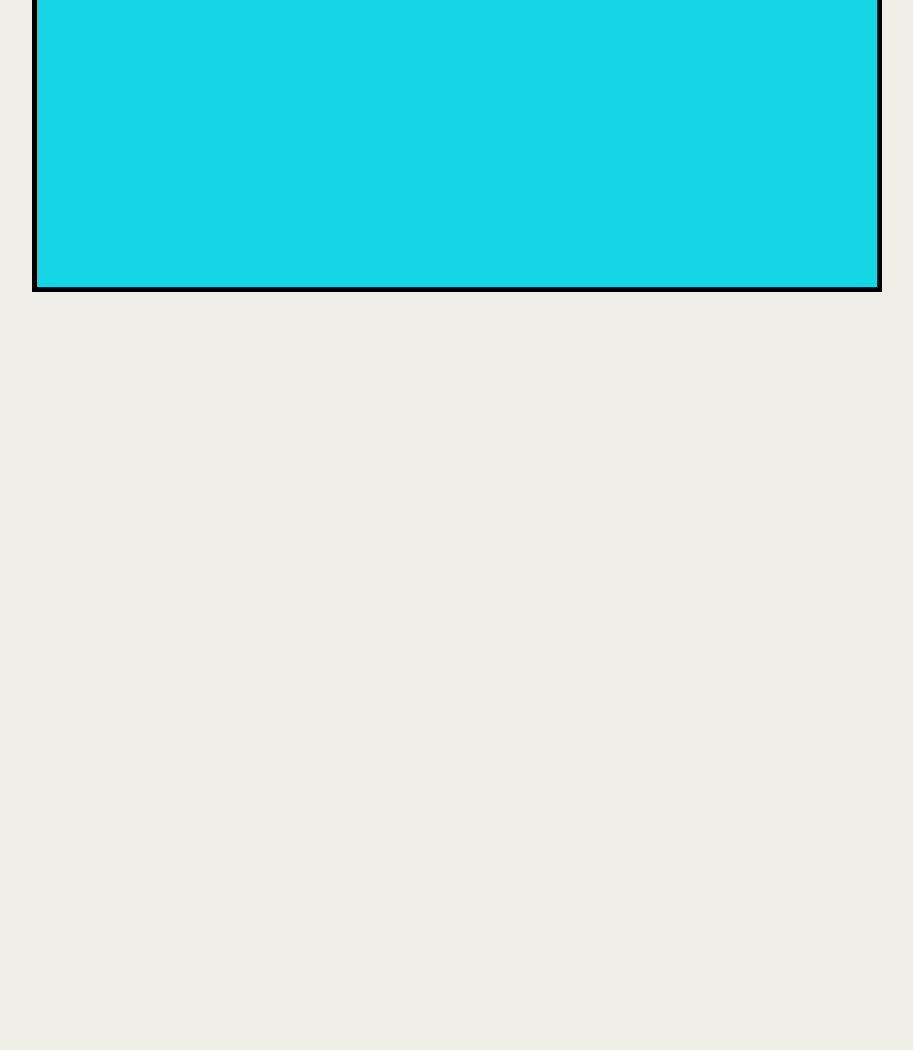
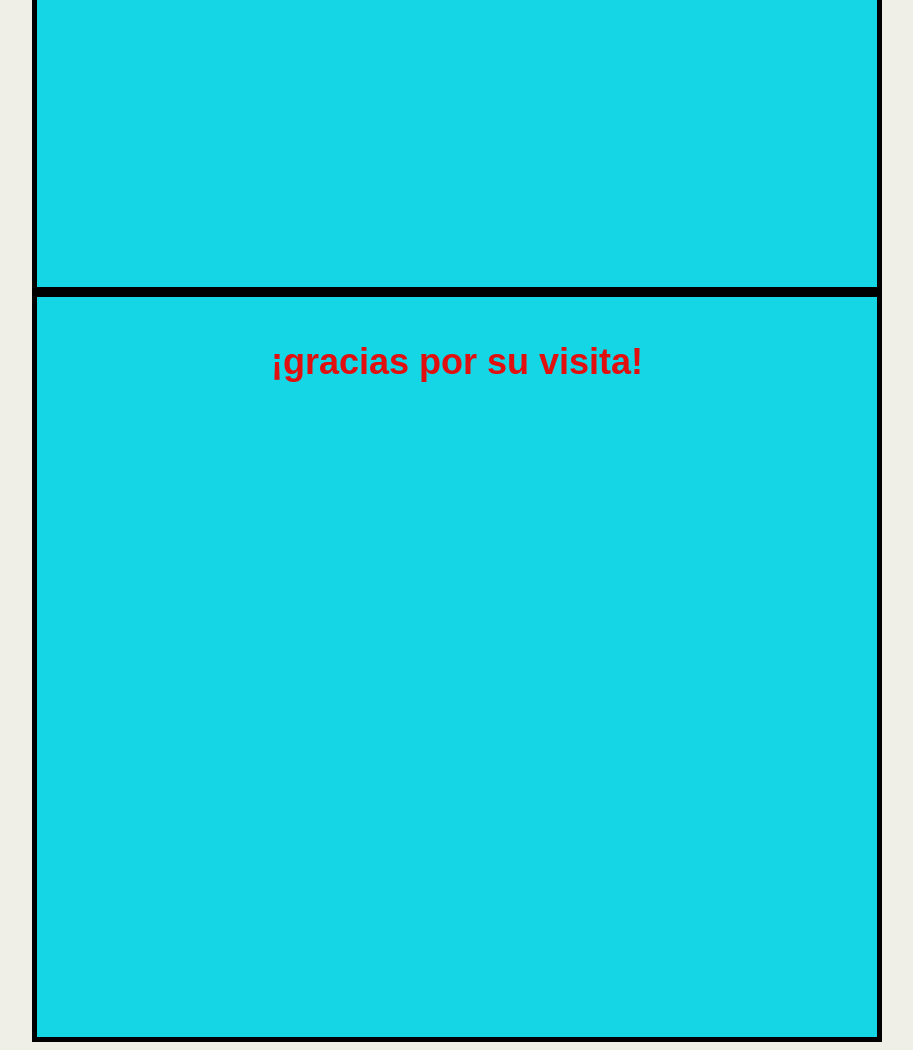
Before and after one commit to eggmanueljeronimo/seccion-9-introduccion-Creaci-n-de-portfolio-en-Github-y-subida-del-sitio-a-Github-Pages, a plain HTML site: page about.html in a window 1280 px wide. Shown: the part 536-1586 px from the top of the page, without its empty margins (183-1096 px from the left). Before the commit the page ends 836 px from the top, so only its background shows below. Drawn offline with Linux system fonts and the light colour scheme.

Commit message:
mi primera confirmacion de actualizacion

```diff
--- a/about.html
+++ b/about.html
@@ -30,3 +30,7 @@
            <img src="alpes-en-francia-bmp.jpg" alt="Descripción de la imagen 3" />
         </div>
     </div>
+
+    <div class="container greeting">
+      <h1>¡gracias por su visita!</h1>
+    </div>
--- a/css/estilos.css
+++ b/css/estilos.css
@@ -98,6 +98,9 @@ a {
   display: none;
 }
 
+.greeting {
+  text-align: center;
+}
 
 @media (max-width: 768px) {
   .column
```
